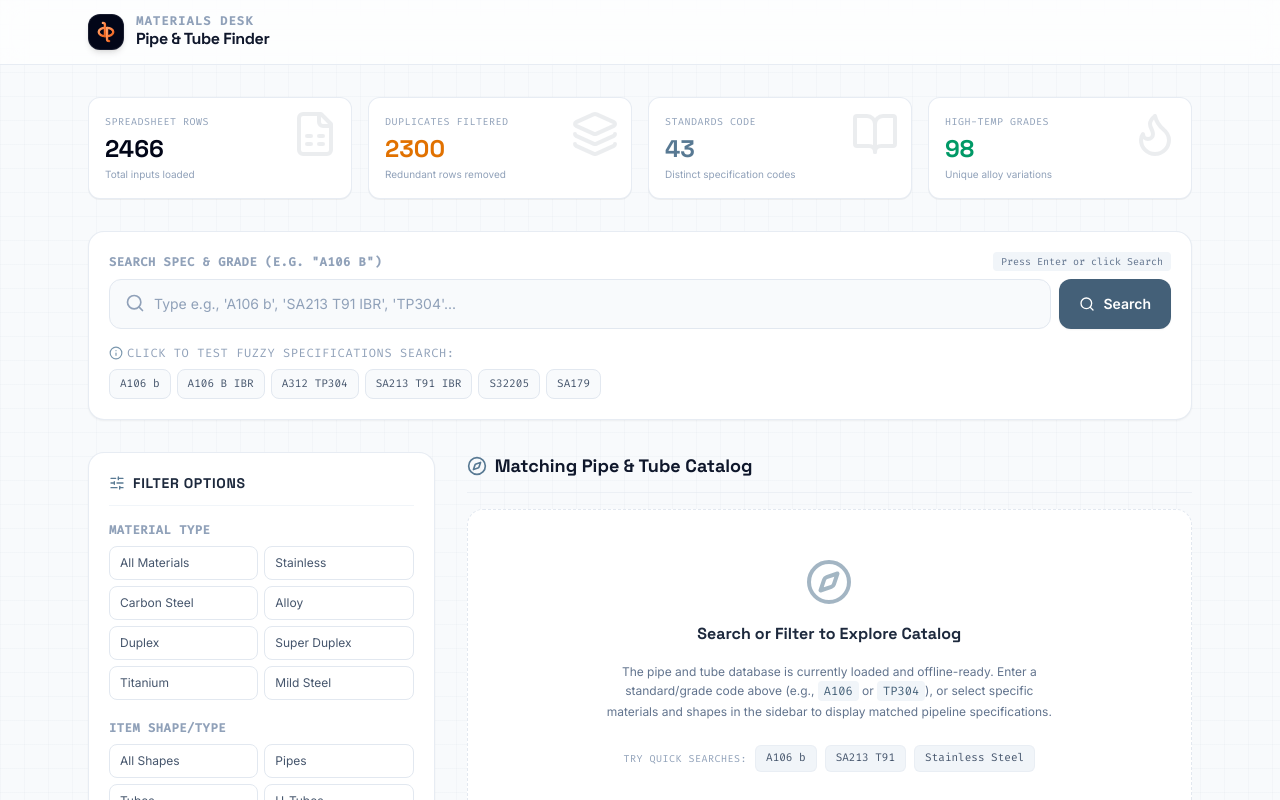
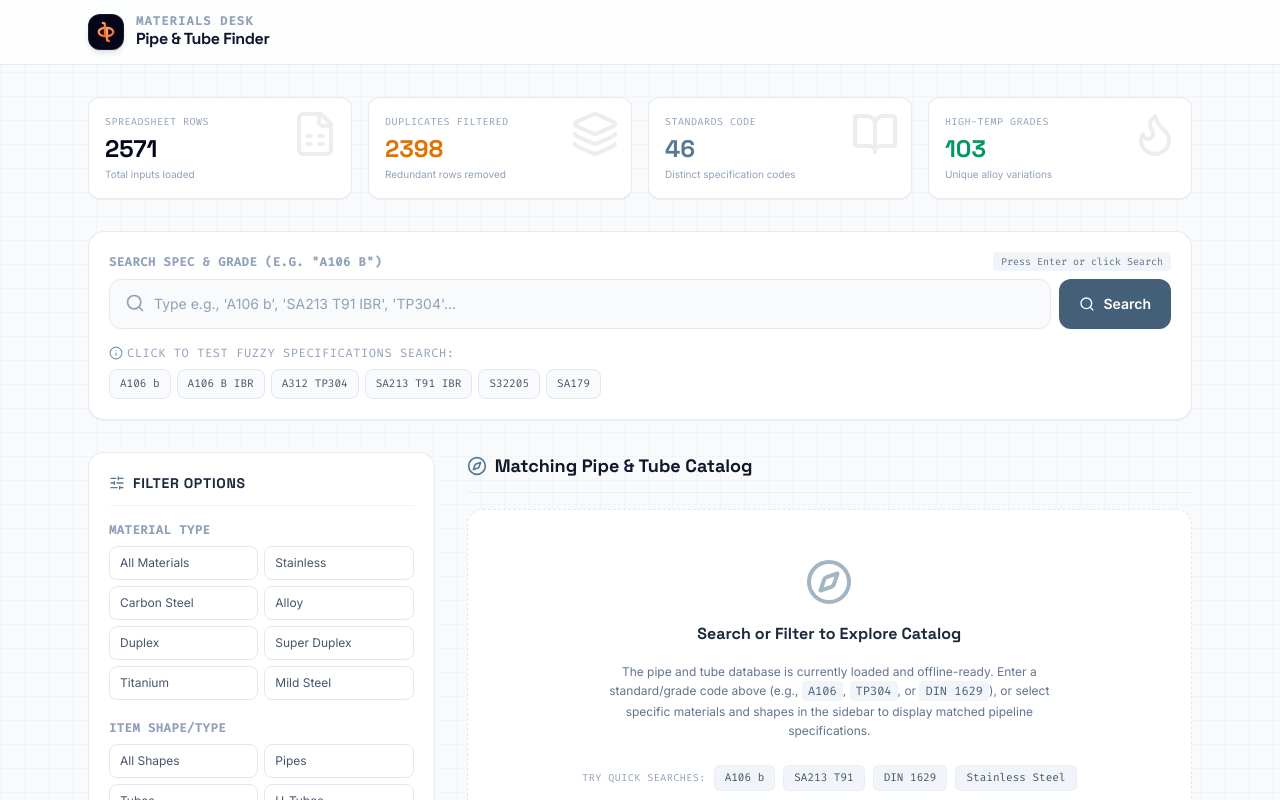
Before and after one commit to dharmitdev/Dharmit, a React (Vite) app: page / in a window 1280 px wide. Shown: the top 800 px of the page. Built offline with nearby package versions, Linux system fonts and the light colour scheme.

Commit message:
Cross verified some specs and grade.

```diff
--- a/src/App.tsx
+++ b/src/App.tsx
@@ -328,7 +328,7 @@ export default function App() {
                     Search or Filter to Explore Catalog
                   </h3>
                   <p className="text-xs text-slate-500 dark:text-slate-400 font-sans max-w-md mx-auto leading-relaxed">
-                    The pipe and tube database is currently loaded and offline-ready. Enter a standard/grade code above (e.g., <span className="font-mono bg-slate-100 dark:bg-slate-800 px-1.5 py-0.5 rounded text-steel-600 dark:text-steel-400">A106</span> or <span className="font-mono bg-slate-100 dark:bg-slate-800 px-1.5 py-0.5 rounded text-steel-600 dark:text-steel-400">TP304</span>), or select specific materials and shapes in the sidebar to display matched pipeline specifications.
+                    The pipe and tube database is currently loaded and offline-ready. Enter a standard/grade code above (e.g., <span className="font-mono bg-slate-100 dark:bg-slate-800 px-1.5 py-0.5 rounded text-steel-600 dark:text-steel-400">A106</span>, <span className="font-mono bg-slate-100 dark:bg-slate-800 px-1.5 py-0.5 rounded text-steel-600 dark:text-steel-400">TP304</span>, or <span className="font-mono bg-slate-100 dark:bg-slate-800 px-1.5 py-0.5 rounded text-steel-600 dark:text-steel-400">DIN 1629</span>), or select specific materials and shapes in the sidebar to display matched pipeline specifications.
                   </p>
                   <div className="flex flex-wrap items-center justify-center gap-2 pt-2">
                     <span className="text-[10px] uppercase font-mono tracking-wider text-slate-400">Try quick searches:</span>
@@ -343,6 +343,12 @@ export default function App() {
                       className="text-[11px] bg-slate-100 hover:bg-slate-200 dark:bg-slate-800 dark:hover:bg-slate-750 text-slate-600 dark:text-slate-350 px-2.5 py-1 rounded-md transition-colors font-mono cursor-pointer border border-slate-200/50 dark:border-slate-750"
                     >
                       SA213 T91
+                    </button>
+                    <button
+                      onClick={() => handleFilterChange({ ...filters, searchQuery: 'DIN 1629' })}
+                      className="text-[11px] bg-slate-100 hover:bg-slate-200 dark:bg-slate-800 dark:hover:bg-slate-750 text-slate-600 dark:text-slate-350 px-2.5 py-1 rounded-md transition-colors font-mono cursor-pointer border border-slate-200/50 dark:border-slate-750"
+                    >
+                      DIN 1629
                     </button>
                     <button
                       onClick={() => handleFilterChange({ ...filters, material: 'Stainless Steel' })}
--- a/src/data.ts
+++ b/src/data.ts
@@ -185,7 +185,14 @@ export const pipeDatasetRaw = [
   { item: "Stainless Steel Seamless Tubes", spec: "ASTM A213", grade: "TP 316H", count: 4 },
   { item: "Carbon Steel Seamless U Tubes", spec: "ASME SA556", grade: "Gr. B2", count: 6 },
   { item: "Stainless Steel Seamless U Tubes", spec: "ASME SA213", grade: "TP 304H", count: 8 },
-  { item: "Stainless Steel Seamless U Tubes", spec: "ASME SA213", grade: "TP-317L", count: 6 }
+  { item: "Stainless Steel Seamless U Tubes", spec: "ASME SA213", grade: "TP-317L", count: 6 },
+  { item: "Carbon Steel Seamless Pipes", spec: "DIN 1629", grade: "St 37.0", count: 18 },
+  { item: "Carbon Steel Seamless Pipes", spec: "DIN 1629", grade: "St 44.0", count: 12 },
+  { item: "Carbon Steel Seamless Pipes", spec: "DIN 1629", grade: "St 52.0", count: 15 },
+  { item: "Carbon Steel Seamless Tubes", spec: "DIN 17175", grade: "St 35.8", count: 14 },
+  { item: "Carbon Steel Seamless Tubes", spec: "DIN 17175", grade: "St 45.8", count: 10 },
+  { item: "Carbon Steel Seamless Pipes", spec: "DIN 2448", grade: "St 37.0", count: 20 },
+  { item: "Carbon Steel Seamless Pipes", spec: "DIN 2448", grade: "St 52.0", count: 16 }
 ] as any[];
 
 // Standard parser/mapper to build full PipeItem objects with unique IDs and normalized fields
@@ -243,6 +250,7 @@ export const searchPipeItems = (
 
     filtered = filtered.filter(item => {
       const matchText = `${item.itemName} ${item.specification} ${item.grade}`.toLowerCase();
+      const normMatchText = matchText.replace(/[-_.\s]/g, '');
 
       // Every single token must match somewhere in the text
       return tokens.every(token => {
@@ -255,8 +263,9 @@ export const searchPipeItems = (
 
         if (isA106 || isB) return true;
 
-        // General sub-term match
-        return matchText.includes(token);
+        // Match original or normalized versions to support dashes, dots, and space differences (e.g. st-37, st 37, st37)
+        const normToken = token.replace(/[-_.\s]/g, '');
+        return matchText.includes(token) || (normToken.length > 0 && normMatchText.includes(normToken));
       });
     });
   }
```
